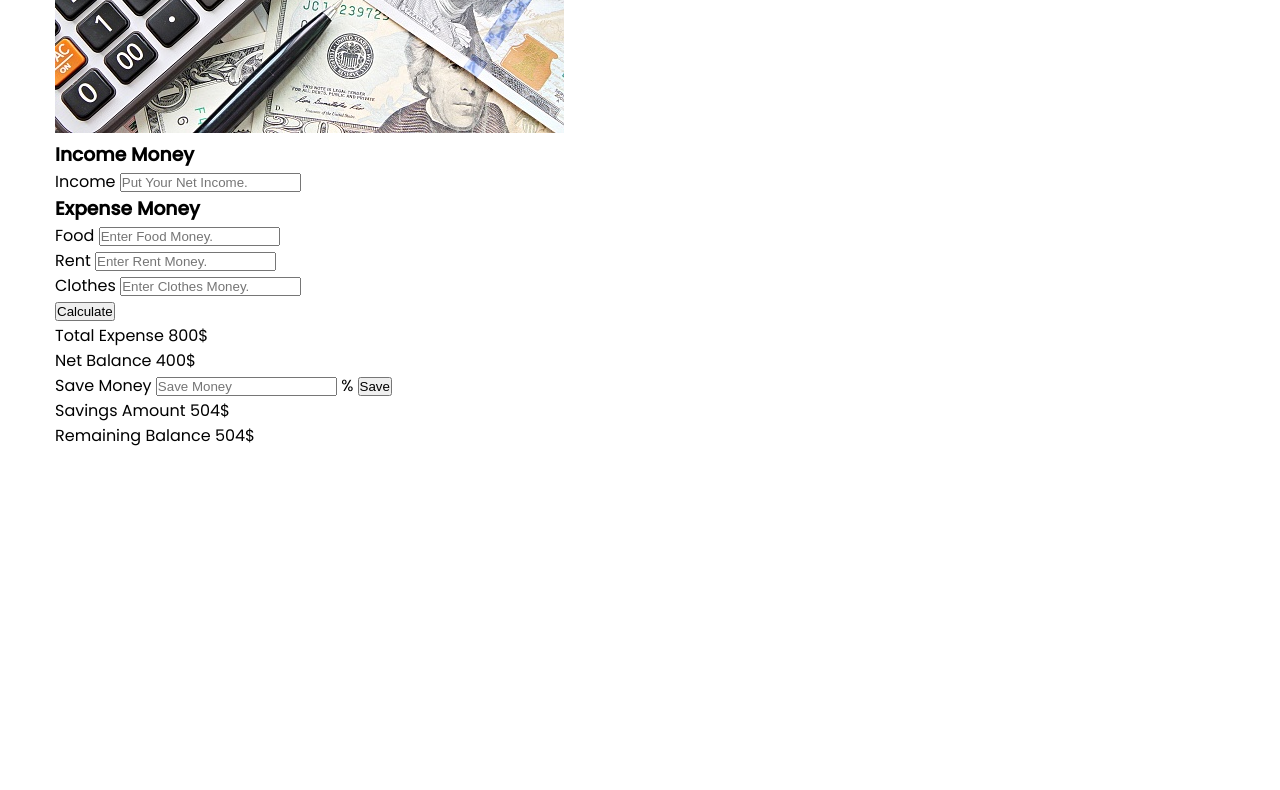
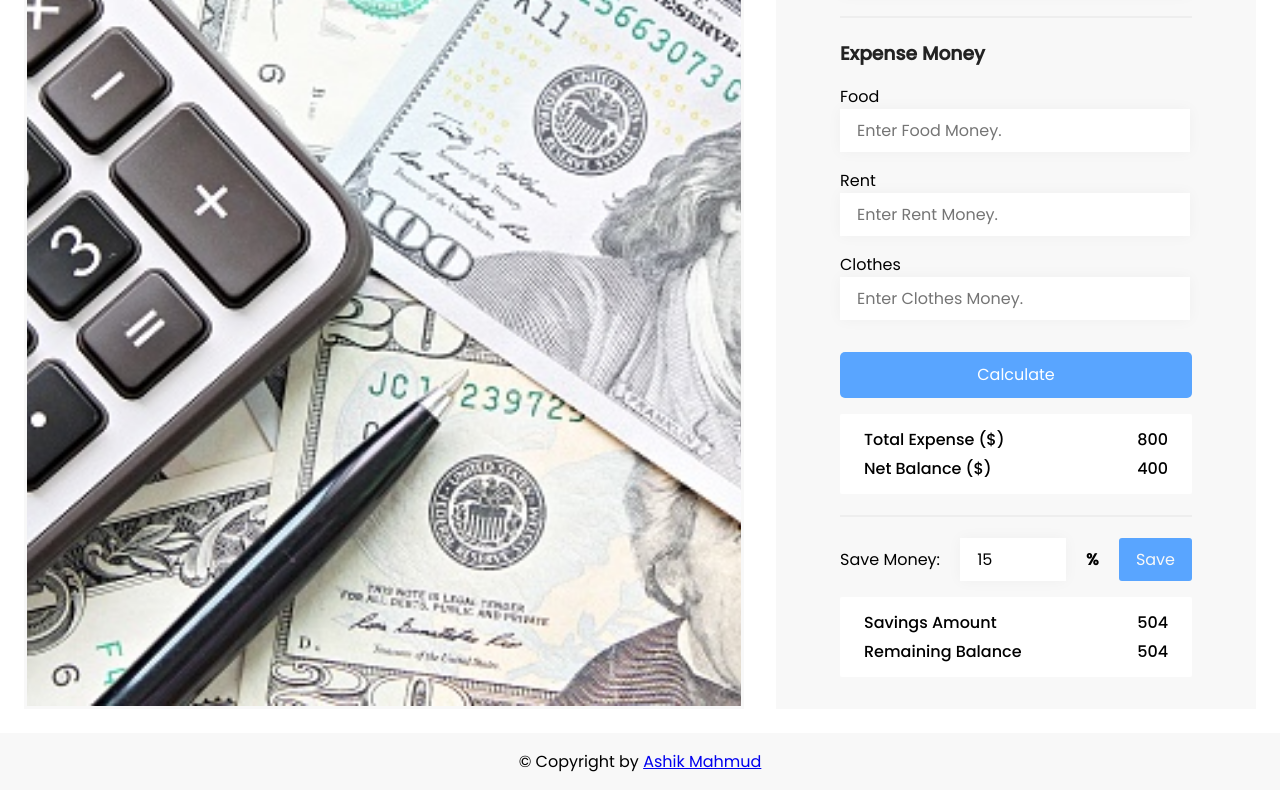
Before and after one commit to Ashik-Mahmud/calculate-money-js, a plain HTML site: page index.html in a window 1280 px wide. Shown: the part 254-1044 px from the top of the page. Before the commit the page ends 800 px from the top, so only its background shows below. Drawn offline with Linux system fonts and the light colour scheme.

Commit message:
Yeahgit add . I almost finished my project UI design.

```diff
--- a/assets/css/style.css
+++ b/assets/css/style.css
@@ -4,14 +4,16 @@
 @import url('https://fonts.googleapis.com/css2?family=Poppins:wght@400;500&display=swap');
 
 /*============ variables =========== */
-:root{
+:root {
     /* fonts  */
     --poppins: 'Poppins', sans-serif;
     /* colors  */
     --primary-color: #59A5FF;
     --light-color: #F8F8F8;
     --dark-color: #222222;
+    --light-gray-color: #dcdcdc;
 }
+
 /*=========== base css ============ */
 *,
 *::after,
@@ -20,18 +22,156 @@
     padding: 0px;
     box-sizing: border-box;
 }
-body{
+
+body {
     font-size: 16px;
     font-family: var(--poppins);
 }
-img{
+
+img {
     max-width: 100%;
     height: auto;
 }
+hr{
+    margin: 1.3rem 0rem;
+    border: 1px solid #eee;
+}
 /*============= common classes ============ */
-.container{
-    max-width: 1170px;
+.container {
+    max-width: 1270px;
     margin: auto;
 }
 
 /* =============== start main style ============== */
+
+#header {
+    text-align: center;
+    background-color: var(--light-color);
+    padding: 1rem;
+}
+
+#main {
+    position: relative;
+}
+
+#calculate-area {
+    position: relative;
+    margin: 0.5rem;
+}
+
+.calculate-container {
+    padding: 1rem;
+    position: relative;
+    display: grid;
+    grid-template-columns: 3fr 2fr;
+    grid-gap: 2rem;
+    align-items: stretch;
+}
+
+.calculate-image {
+    position: relative;
+    border: 3px solid var(--light-color);
+}
+.calculate-image img{
+    max-height: 100%;
+    height: 100%;
+    object-fit: cover;
+    object-position: center center;
+
+}
+/* calculate form  */
+.calculate-form {
+    padding: 2rem 4rem;
+    position: relative;
+    background: var(--light-color);
+}
+.calculate-form .fields{
+    position: relative;
+    margin-bottom: 1rem;
+}
+.fields h3.field-title{
+    margin-bottom: 1rem;
+    color: var(--dark-color);
+}
+.fields .field{
+    display: flex;
+    flex-wrap: wrap;
+    align-items: center;
+    margin-bottom: 1rem;
+    justify-content: space-between;
+}
+.field input{
+    padding: .5rem 1rem;
+    border: 1px solid #fff;
+    outline: none;
+    font-family: var(--poppins);
+    border-radius: 0px;
+    font-size: 1rem;
+    background-color: #fff;
+    box-shadow: 0px 0px 15px rgba(0,0,0,0.04);
+}
+.field #calculate-money-btn{
+    padding: .6rem 1rem;
+    border: 1px solid transparent;
+    font-size: 1rem;
+    font-family: var(--poppins);
+    background-color: var(--primary-color);
+    border-radius: 5px;
+    color: #fff;
+    cursor: pointer;
+    width: 100%;
+    margin-top: 1rem;
+}
+.display-total,
+.display-save-amount{
+    text-align: center;
+    background-color: #fff;
+    padding: .5rem 1.5rem;
+    border-radius: 2px;
+}
+.display-total p,
+.display-save-amount p{
+    font-weight: 500;
+    display: flex;
+    align-items: center;
+    justify-content: space-between;
+    margin: .3rem 0rem;
+}
+
+/* save money area  */
+.save-money-area{
+    position: relative;
+}
+.save-money-area .field{
+    display: flex;
+    align-items: center;
+    justify-content: space-between;
+    position: relative;
+    margin-bottom: 1rem;
+}
+.save-money-area #save-money-field{
+    width: 30%;
+    margin-left: 1rem;
+}
+.save-money-area .field span{
+    font-weight: 600;
+    display: block;
+    padding: 0rem 1rem;
+}
+.save-money-area #save-money-btn{
+    padding: .5rem 1rem;
+    font-family: var(--poppins);
+    border: 1px solid transparent;
+    background-color: var(--primary-color);
+    color: var(--light-color);
+    font-size: 1rem;
+    cursor: pointer;
+    border-radius: 3px;
+}
+
+/* footer area  */
+#footer{
+    background-color: var(--light-color);
+    padding: 1rem;
+    text-align: center;
+}
--- a/index.html
+++ b/index.html
@@ -40,6 +40,7 @@
                             <input type="number" id="income-field" placeholder="Put Your Net Income.">
                         </div>
                     </div>
+                    <hr>
                     <!-- single fields  -->
                     <div class="fields">
                         <h3 class="field-title">Expense Money</h3>
@@ -61,22 +62,23 @@
                     </div>
                     <!-- total estimate display area  -->
                     <div class="display-total">
-                        <p class="total-expense">Total Expense <span id="expense">800</span>$</p>
-                        <p class="net-balance">Net Balance <span id="balance">400</span>$</p>
+                        <p class="total-expense">Total Expense ($) <span id="expense">800</span></p>
+                        <p class="net-balance">Net Balance ($) <span id="balance">400</span></p>
                     </div>
+                    <hr>
 
                     <!-- money save area here  -->
                     <div class="save-money-area">
                         <div class="field">
-                            <label for="save-money-field">Save Money</label>
-                            <input type="number" id="save-money-field" placeholder="Save Money">
+                            <label for="save-money-field">Save Money: </label>
+                            <input type="number" id="save-money-field" value="15" placeholder="Save ">
                             <span>%</span>
                             <button id="save-money-btn">Save</button>
                         </div>
                         <!-- display saving amount  -->
                         <div class="display-save-amount">
-                            <p class="total-saving-amount">Savings Amount <span id="save-amount">504</span>$</p>
-                            <p class="remaining-balance">Remaining Balance <span id="remaining-amount">504</span>$</p>
+                            <p class="total-saving-amount">Savings Amount <span id="save-amount">504</span></p>
+                            <p class="remaining-balance">Remaining Balance <span id="remaining-amount">504</span></p>
                         </div>
                     </div>
 
@@ -88,7 +90,11 @@
     <!-- main part end here  -->
 
     <!-- footer part start here  -->
-    <footer id="footer"></footer>
+    <footer id="footer">
+        <p class="copyright-text">
+            &copy; Copyright by <a href="https://dev-ashikmahmud.netlify.app/" target="_blank">Ashik Mahmud</a>
+        </p>
+    </footer>
     <!-- footer part end here  -->
 
 
```
